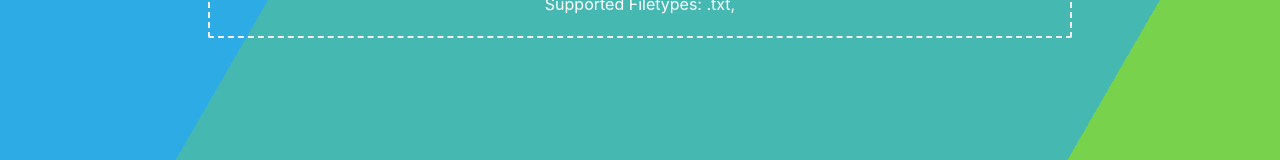
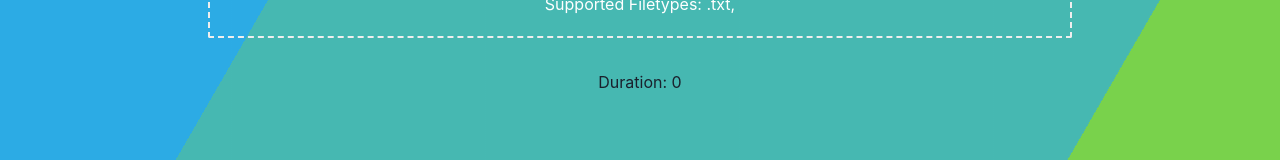
Before and after one commit to dpatanin/WastedOnLearning, a React (Create React App) app: page / in a window 1280 px wide. Shown: the part 568-728 px from the top of the page. Built offline with nearby package versions, Linux system fonts and the light colour scheme.

Commit message:
implement dynamic method call
Signed-off-by: dpatanin <da-patanin@t-online.de>

```diff
--- a/src/Main.tsx
+++ b/src/Main.tsx
@@ -10,16 +10,17 @@ import {
 import { useCallback, useMemo, useState } from 'react';
 import { useDropzone } from 'react-dropzone';
 import { TfiUpload } from 'react-icons/tfi';
-import { accept } from './calculator/controller';
+import { accept, controller } from './calculator/controller';
 import funnyMessage from './funnyMessages';
 
 export default function Main() {
-  const [type, setType] = useState('');
+  const [duration, setDuration] = useState(0);
+
   const onDrop = useCallback(
     (acceptedFiles: File[]) => {
-      setType(acceptedFiles[0].type);
+      controller(acceptedFiles[0]).then((duration) => setDuration(duration));
     },
-    [setType]
+    [setDuration]
   );
 
   const { getRootProps, getInputProps, isDragAccept, isDragReject } =
@@ -42,9 +43,9 @@ export default function Main() {
     } else {
       return [
         'Drag `n` drop some files here, or click to select files.',
-        <br key="newLine"/>,
+        <br key="newLine" />,
         'Supported Filetypes: ',
-        Object.values(accept).map((val)=> val + ',')
+        Object.values(accept).map((val) => val + ','),
       ];
     }
   };
@@ -77,6 +78,7 @@ export default function Main() {
             <Text>{dropZoneMessage()}</Text>
           </Box>
         </Box>
+        <Text>Duration: {duration}</Text>
       </Stack>
     </Container>
   );
--- a/src/calculator/controller.ts
+++ b/src/calculator/controller.ts
@@ -1,5 +1,14 @@
 import { Accept } from 'react-dropzone';
+import TEXT from './TEXT';
 
 export const accept: Accept = {
   'text/plain': ['.txt'],
 };
+
+const CalType: { [key: string]: (file: File) => Promise<number> } = {
+  'text/plain': TEXT,
+};
+
+export function controller(file: File) {
+  return CalType[file.type](file);
+}
```
